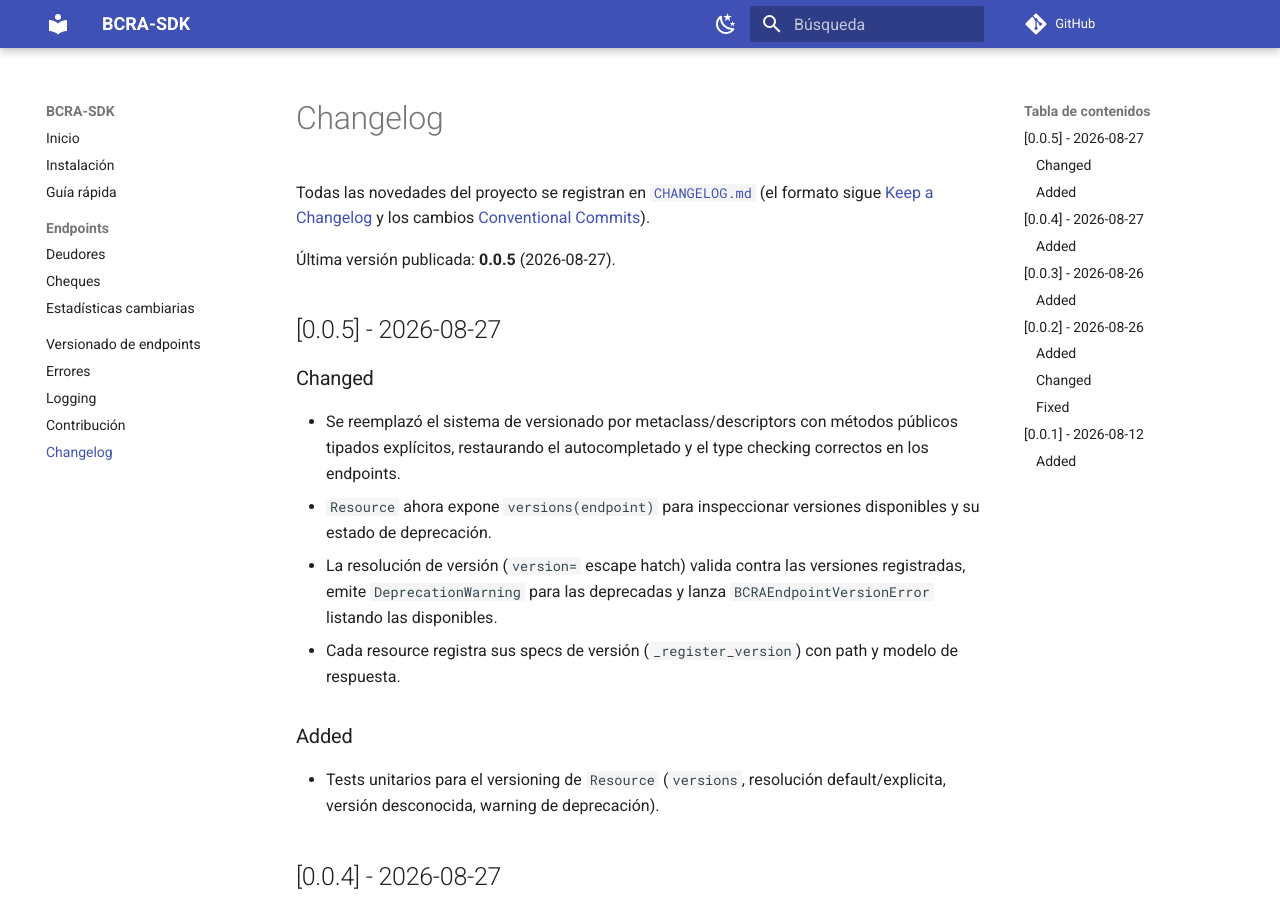
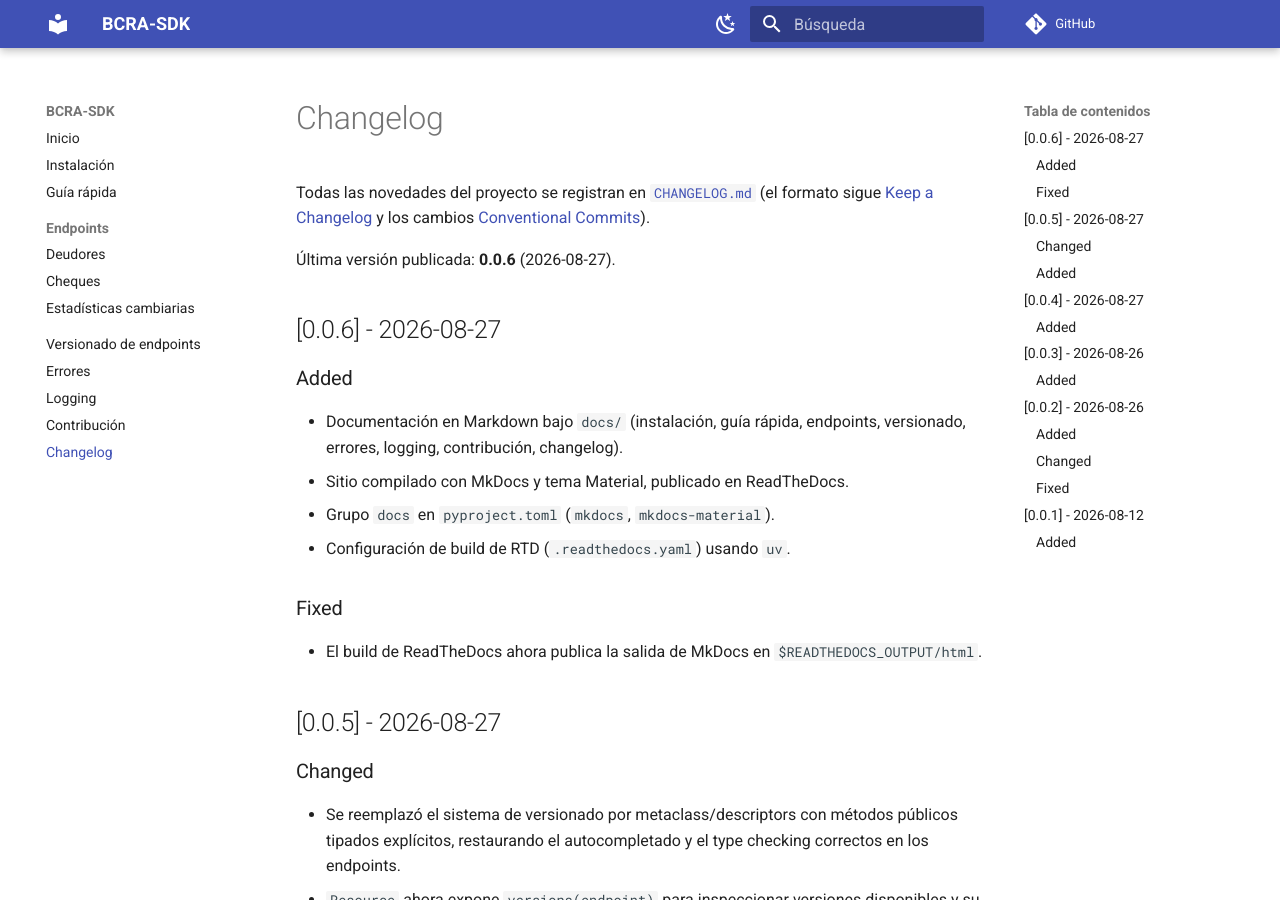
Before and after one commit to fernandezgonzalo/bcra-sdk, an MkDocs documentation site: the page built from docs/changelog.md, in a window 1280 px wide and 900 px high. Built offline with MkDocs 1.6.1 and Material for MkDocs 9.7.7, drawn with Linux system fonts in a browser that asks for light colours; comment, search, counter and statistics services are not loaded.

Commit message:
docs(changelog): add 0.0.6 release notes

```diff
--- a/docs/changelog.md
+++ b/docs/changelog.md
@@ -5,7 +5,20 @@ Todas las novedades del proyecto se registran en
 (el formato sigue [Keep a Changelog](https://keepachangelog.com/) y los cambios
 [Conventional Commits](https://www.conventionalcommits.org/)).
 
-Última versión publicada: **0.0.5** (2026-08-27).
+Última versión publicada: **0.0.6** (2026-08-27).
+
+## [0.0.6] - 2026-08-27
+
+### Added
+
+- Documentación en Markdown bajo `docs/` (instalación, guía rápida, endpoints, versionado, errores, logging, contribución, changelog).
+- Sitio compilado con MkDocs y tema Material, publicado en ReadTheDocs.
+- Grupo `docs` en `pyproject.toml` (`mkdocs`, `mkdocs-material`).
+- Configuración de build de RTD (`.readthedocs.yaml`) usando `uv`.
+
+### Fixed
+
+- El build de ReadTheDocs ahora publica la salida de MkDocs en `$READTHEDOCS_OUTPUT/html`.
 
 ## [0.0.5] - 2026-08-27
 
```
Also changed, not shown: CHANGELOG.md (+13 -0 lines).
